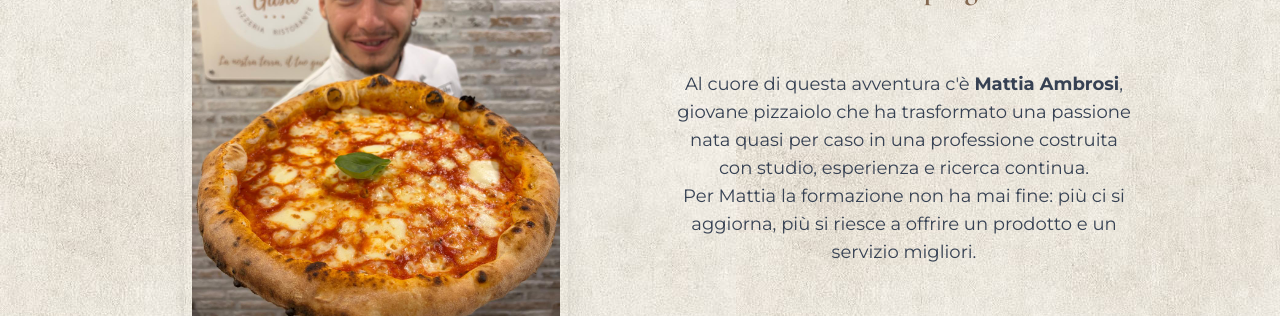
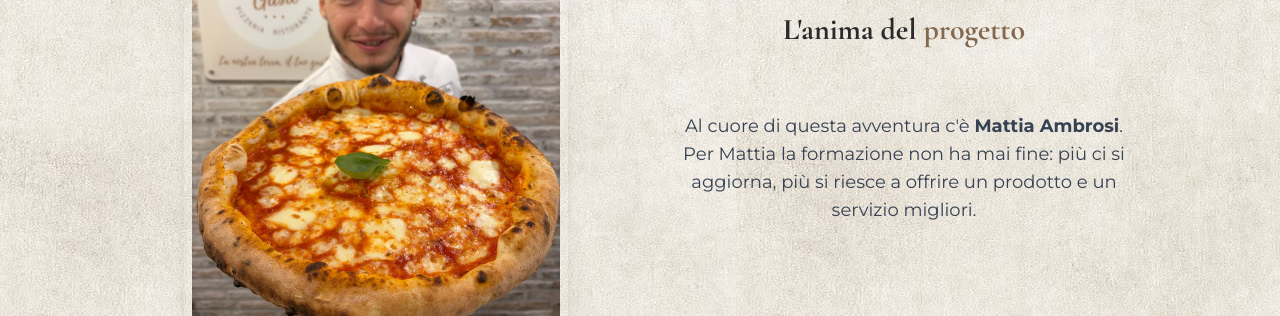
Before and after one commit to bettapcq/grano-e-gusto, a React (Vite) app: page / in a window 1280 px wide. Shown: the part 1863-2179 px from the top of the page. Built offline with nearby package versions, Linux system fonts and the light colour scheme.

Commit message:
add owner translation

```diff
--- a/src/components/OwnerSection.jsx
+++ b/src/components/OwnerSection.jsx
@@ -1,6 +1,9 @@
 import { motion } from "framer-motion";
+import { useTranslation } from "react-i18next";
 
 function OwnerSection() {
+  const { t } = useTranslation();
+
   return (
     <motion.section
       className="py-4 mx-2 md:mx-6 md:max-w-7xl"
@@ -18,28 +21,29 @@ function OwnerSection() {
       <div className="grid grid-cols-1 md:grid-cols-2 gap-4 items-between">
         <div className="flex flex-col items-center justify-center mx-4 md:mx-0">
           <h2 className="block md:hidden text-3xl px-6 font-bold text-center mb-6">
-            L'anima del{" "}
-            <span className="text-[var(--color-primary)]">progetto</span>
+            {t("owner.titleLineBefore")}{" "}
+            <span className="text-[var(--color-primary)]">
+              {t("owner.titleLineAccent")}
+            </span>
           </h2>
           <img
             src="/mattia.jpeg"
-            alt="Mattia Ambrosi, l'anima della pizzeria Grano e Gusto"
+            alt={t("owner.altOwner")}
             className="w-full h-full md:max-w-sm p-2 object-cover shadow-xl rounded-sm"
           />
         </div>
 
         <div className="flex flex-col items-center justify-center mx-4 md:mx-0">
           <h2 className="hidden md:block text-3xl px-6 font-bold text-center mb-6">
-            L'anima del{" "}
-            <span className="text-[var(--color-primary)]">progetto</span>
+            {t("owner.titleLineBefore")}{" "}
+            <span className="text-[var(--color-primary)]">
+              {t("owner.titleLineAccent")}
+            </span>
           </h2>
           <p className="text-lg text-gray-700 max-w-lg mt-10 px-6 text-center">
-            Al cuore di questa avventura c'è <strong>Mattia Ambrosi</strong>,
-            giovane pizzaiolo che ha trasformato una passione nata quasi per
-            caso in una professione costruita con studio, esperienza e ricerca
-            continua. <br />
-            Per Mattia la formazione non ha mai fine: più ci si aggiorna, più si
-            riesce a offrire un prodotto e un servizio migliori.
+            {t("owner.paragraphBefore")}{" "}
+            <strong>{t("owner.paragraphStrong")}</strong>.<br />
+            {t("owner.paragraphAfter2")}
           </p>
         </div>
       </div>
--- a/src/locales/en.json
+++ b/src/locales/en.json
@@ -22,6 +22,15 @@
   "titleLine": "ENJOY THE EXPERIENCE",
   "altPictures": "Grano e Gusto photo gallery",
   "menuButton": "DISCOVER THE FULL MENU"
+},
+
+"owner": {
+  "titleLineBefore": "The heart of the",
+  "titleLineAccent": "project",
+  "altOwner": "Mattia Ambrosi, the heart behind Grano e Gusto",
+  "paragraphBefore": "At the heart of this journey is",
+  "paragraphStrong": "Mattia Ambrosi",
+  "paragraphAfter1": ", a young pizza chef who turned a passion discovered almost by chance into a profession built on dedication, continuous learning, and experience.",
+  "paragraphAfter2": "For Mattia, learning never stops: the more you grow and refine your skills, the better the food and the experience you can offer your guests."
 }
-
 }
--- a/src/locales/it.json
+++ b/src/locales/it.json
@@ -19,7 +19,18 @@
   },
 
   "gallery": {
+    "titleLine": "VIVI L'ESPERIENZA",
     "altPictures": "galleria foto di Grano e Gusto",
     "menuButton": "SCOPRI IL MENU COMPLETO"
+  },
+
+  "owner": {
+    "titleLineBefore" : "L'anima del",
+    "titleLineAccent" : "progetto",
+    "altOwner": "Mattia Ambrosi, l'anima della pizzeria Grano e Gusto",
+    "paragraphBefore":   "Al cuore di questa avventura c'è",
+    "paragraphStrong": "Mattia Ambrosi",
+    "paragraphAfter1": ", giovane pizzaiolo che ha trasformato una passione nata quasi per caso in una professione costruita con studio, esperienza e ricerca continua.",
+    "paragraphAfter2": "Per Mattia la formazione non ha mai fine: più ci si aggiorna, più si riesce a offrire un prodotto e un servizio migliori."
   }
 }
```
